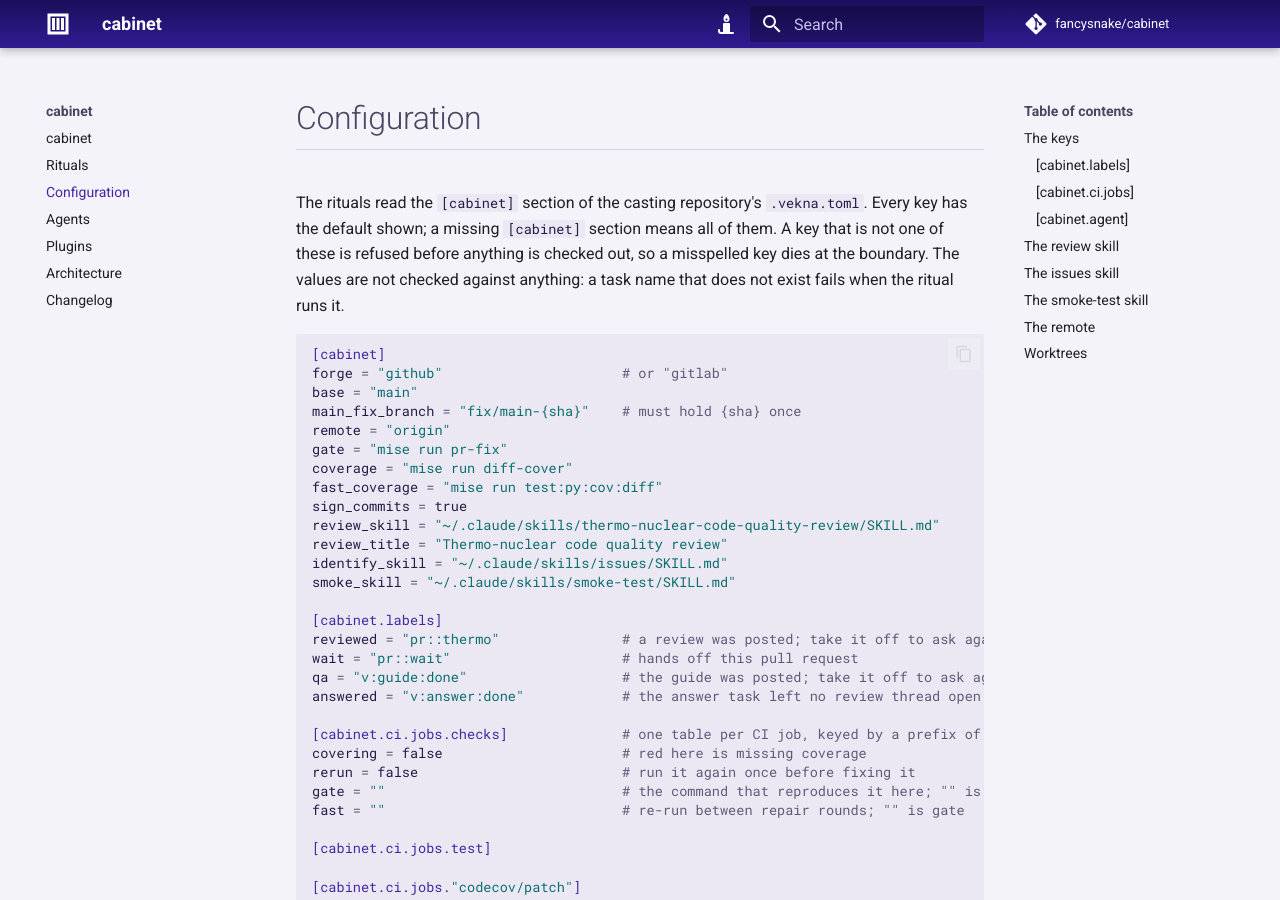
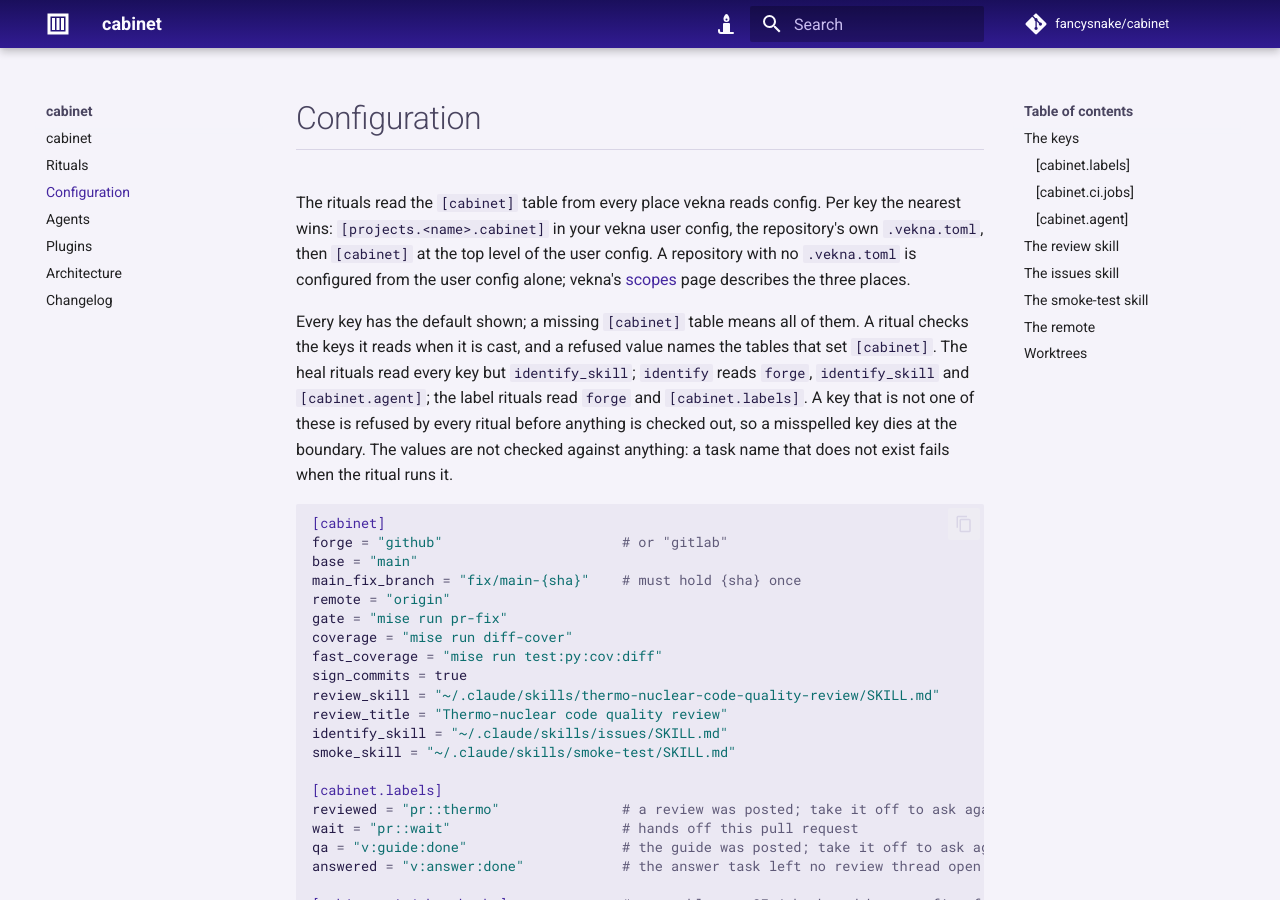
Before and after one commit to fancysnake/cabinet, an MkDocs documentation site: the page built from docs/configuration.md, in a window 1280 px wide and 900 px high. Built offline with MkDocs 1.6.1 and Material for MkDocs 9.7.7, drawn with Linux system fonts in a browser that asks for light colours; comment, search, counter and statistics services are not loaded; some of the changed text lies outside the part shown.

Commit message:
feat: [cabinet] is read from the user config as well as the project's (#154)
`read_project` walked up from the cwd to `.vekna.toml`, so a project
configured only in the user config failed with "no .vekna.toml found". It
validated the whole table, so a refused value under a key one ritual reads
stopped every ritual.

vekna's `config_table` now hands over the table merged key by key: the
user's table for the project, the project's file, the user's top level.
Each ritual passes the keys it reads; only those are validated. A key
`Project` does not hold is refused by every ritual. A refused value names
the tables that set `[cabinet]`.

vekna 1.2.0 carries `config_table` and becomes the floor. The mypy override
for the module goes with the TOML parsing it excused.

Co-Authored-By: Claude <noreply@anthropic.com>

````diff
--- a/docs/configuration.md
+++ b/docs/configuration.md
@@ -1,9 +1,19 @@
 # Configuration
 
-The rituals read the `[cabinet]` section of the casting repository's
-`.vekna.toml`. Every key has the default shown; a missing `[cabinet]` section
-means all of them. A key that is not one of these is refused before anything
-is checked out, so a misspelled key dies at the boundary. The values are not
+The rituals read the `[cabinet]` table from every place vekna reads config.
+Per key the nearest wins: `[projects.<name>.cabinet]` in your vekna user
+config, the repository's own `.vekna.toml`, then `[cabinet]` at the top level
+of the user config. A repository with no `.vekna.toml` is configured from the
+user config alone; vekna's [scopes](https://vekna.fancysnake.dev/scopes/) page
+describes the three places.
+
+Every key has the default shown; a missing `[cabinet]` table means all of
+them. A ritual checks the keys it reads when it is cast, and a refused value
+names the tables that set `[cabinet]`. The heal rituals read every key but
+`identify_skill`; `identify` reads `forge`, `identify_skill` and
+`[cabinet.agent]`; the label rituals read `forge` and `[cabinet.labels]`. A
+key that is not one of these is refused by every ritual before anything is
+checked out, so a misspelled key dies at the boundary. The values are not
 checked against anything: a task name that does not exist fails when the
 ritual runs it.
 
@@ -210,8 +220,9 @@ processes = 3                                  # casts running at once
 prepare = "mise install && poetry install"     # once, in each new tree
 ```
 
-A tree holds only what git tracks, so `.vekna.toml` must be committed for a
-`heal.pr` to find its `[cabinet]` section. Whatever `prepare` builds must be
+A tree holds only what git tracks, so a `[cabinet]` table kept in
+`.vekna.toml` must be committed for a `heal.pr` to find it; one in the user
+config speaks for every tree. Whatever `prepare` builds must be
 gitignored, or every tree reads dirty and the pool blocks it. A `heal.pr`
 that stands a branch down stashes its changes in its tree; the stash is shared
 by every worktree of the repository, so `git stash list` in your own checkout
````
Also changed, not shown: CHANGELOG.md (+12 -0 lines), CLAUDE.md (+7 -3 lines), README.md (+2 -0 lines), docs/architecture.md (+3 -2 lines), pyproject.toml (+1 -7 lines), 13 other files.
